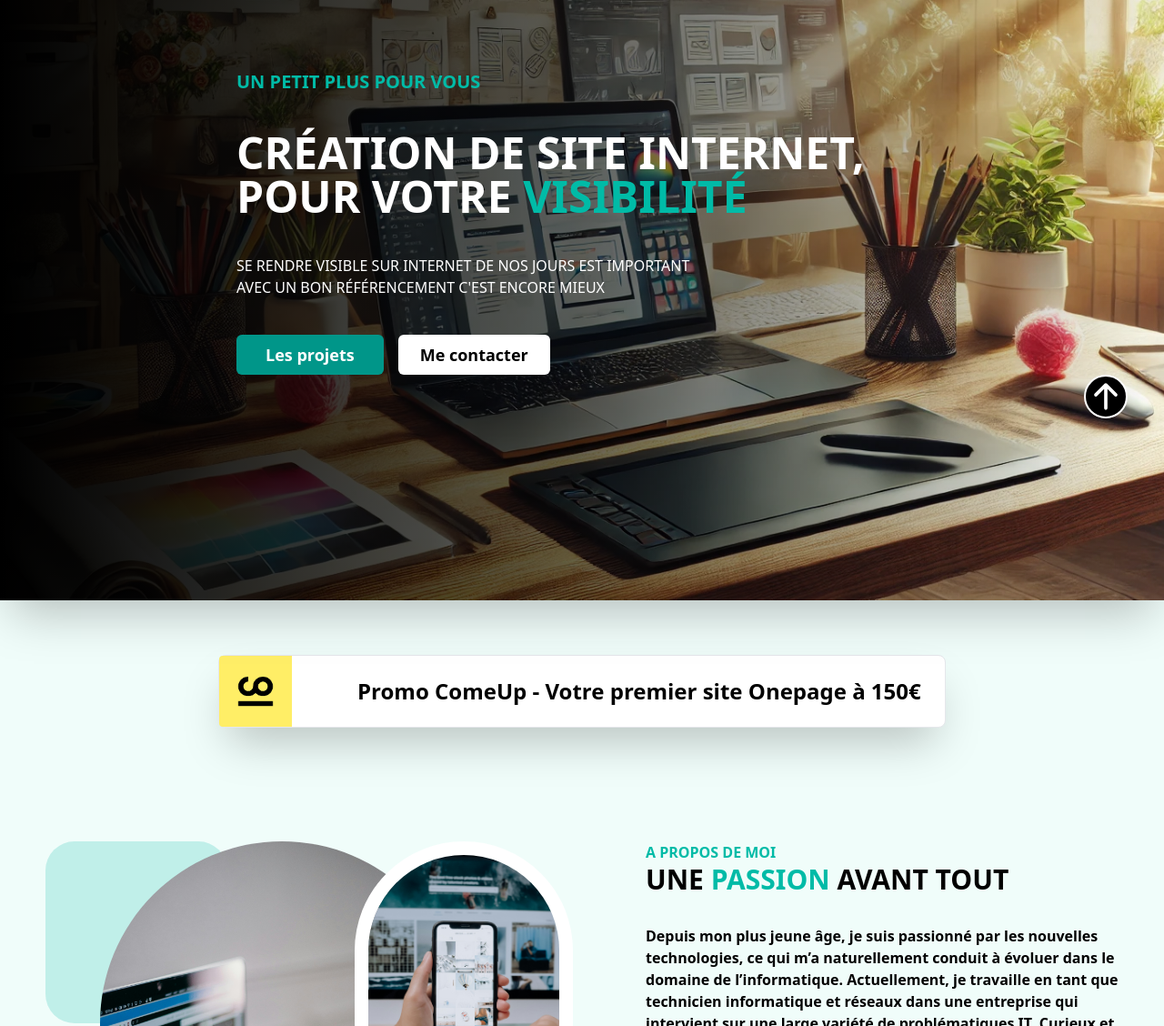
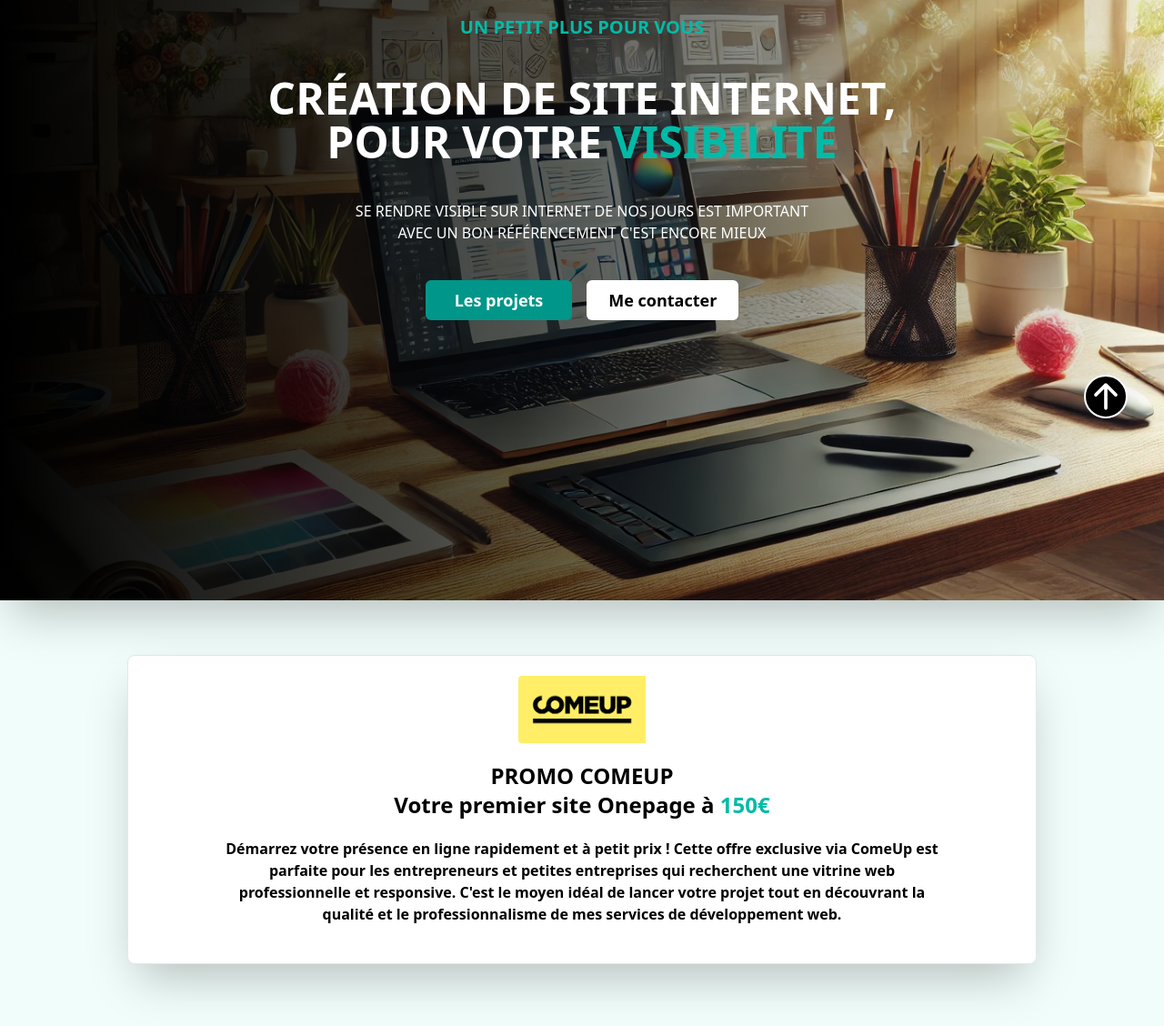
Before and after one commit to th3rival89/palweb, a website: page index.html in a window 1280 px wide. Shown: the part 300-1428 px from the top of the page at 91% size. Drawn offline with Linux system fonts and the light colour scheme.

Commit message:
Edit hero

```diff
--- a/index.html
+++ b/index.html
@@ -21,28 +21,28 @@
                                 <img src="./ressources/palweb.png" alt="" class="ml-5 w-22 rounded-l-lg">
                             </div>
                             <div class="flex">
-                                <div class="flex gap-10 items-center font-semibold pr-10">
+                                <div class="flex gap-8 items-center font-semibold">
                                     <a href="#section-accueil" class="uppercase hover:text-teal-500">Accueil</a>
                                     <a href="#section-services" class="uppercase hover:text-teal-500">Services</a>
                                     <a href="#section-realisation" class="uppercase hover:text-teal-500">Réalisation</a>
                                     <a href="#section-contact" class="uppercase hover:text-teal-500">Contact</a>
                                 </div>
+                            </div>
 
-                                <div class="py-6 ">
-                                    <a href="#section-contact" class="bg-teal-600 px-8 text-white font-semibold py-2 rounded-md text-lg inline-flex items-center group">Une offre <span class="arrow ml-2 transition-transform duration-300 transform">⭢</span></a>
-                                </div>
+                            <div class="py-6 ">
+                                <a href="#section-contact" class="bg-teal-600 px-8 text-white font-semibold py-2 rounded-md text-lg inline-flex items-center group">Une offre <span class="arrow ml-2 transition-transform duration-300 transform">⭢</span></a>
                             </div>
+
                         </div>
                     </div>
                     <div class="flex flex-col justify-center items-center w-full h-full z-10">
-                        <div class="flex ml-25"> </div>
-                        <div>
-                            <h2 class="uppercase text-left text-teal-500 text-xl font-semibold">Un petit plus pour vous</h2>
-                            <h1 class="uppercase text-left text-white text-5xl font-bold w-190 mt-10">Création de site internet, pour votre <span class="text-teal-500">visibilité</span></h1>
-                            <p class="uppercase text-white mt-10">Se rendre visible sur internet de nos jours est important</p>
-                            <p class="uppercase text-white">Avec un bon référencement c'est encore mieux</p>
-                            <div class="flex mt-10 gap-4">
-                                <a href="#section-realisation" class="bg-teal-600 px-8 py-2 rounded-md text-lg text-white font-semibold">Les projets</a>
+                        <div class="-mt-30">
+                            <h2 class="uppercase text-center text-teal-500 text-xl font-semibold">Un petit plus pour vous</h2>
+                            <h1 class="uppercase text-center text-white text-5xl font-bold w-190 mt-10">Création de site internet, pour votre <span class="text-teal-500">visibilité</span></h1>
+                            <p class="uppercase text-center text-white mt-10">Se rendre visible sur internet de nos jours est important</p>
+                            <p class="uppercase text-center text-white">Avec un bon référencement c'est encore mieux</p>
+                            <div class="flex justify-center mt-10 gap-4">
+                                <a href="#section-realisation" class=" bg-teal-600 px-8 py-2 rounded-md text-lg text-white font-semibold">Les projets</a>
                                 <a href="#section-contact" class="bg-white px-6 py-2 rounded-md text-lg font-semibold">Me contacter</a>
                             </div>
                         </div>
@@ -71,10 +71,12 @@
 
         <section class="mt-15 flex justify-center">
             <a href="https://comeup.com/fr/service/481043/creer-votre-site-vitrine-responsive-one-page-pages-en-html-css-tailwind" target="_blank">
-                <div class="flex border-1 border-gray-200 bg-white w-200 h-20 rounded-lg shadow-2xl transition-transform duration-300 ease-in-out transform hover:scale-105">
-                    <img src="./ressources/comeup.jpg" alt="" class="w-20 rounded-l">
-                    <div class="flex ml-18 items-center">
-                        <h4 class="text-2xl font-semibold"><span class="font-bold">Promo ComeUp</span> - Votre premier site Onepage à 150€</h4>
+                <div class="flex flex-col justify-center items-center border-1 border-gray-200 bg-white w-250 h-85 rounded-lg shadow-2xl transition-transform duration-300 ease-in-out transform hover:scale-105">
+                    <img src="./ressources/comeup.png" alt="" class="w-35 rounded-l">
+                    <div class="flex flex-col items-center mt-5">
+                        <h4 class="text-2xl font-bold uppercase">Promo ComeUp</h4>
+                        <h3 class="text-2xl font-semibold">Votre premier site Onepage à <span class="text-teal-500 font-bold">150€</span></h3>
+                        <p class="w-200 m-5 text-center font-semibold">Démarrez <span class="font-bold">votre présence en ligne rapidement et à petit prix</span> ! Cette offre exclusive via ComeUp est parfaite pour les entrepreneurs et petites entreprises qui recherchent une vitrine web professionnelle et responsive. C'est le moyen idéal de lancer votre projet tout en découvrant la qualité et le professionnalisme de mes services de développement web.</p>
                     </div>
                 </div>
             </a>
@@ -312,7 +314,7 @@
 
                                 <div class="flex items-center justify-end mt-10 space-x-4 max-[850px]:mt-0">
                                     <button type="submit"
-                                        class="border-1 border-teal-700 tracking-tighter text-lg bg-teal-700 text-white hover:bg-white hover:text-black font-semibold py-2 px-8 rounded focus:outline-none focus:shadow-outline cursor-pointer max-[500px]:text-base">
+                                        class="border-1 border-teal-600 tracking-tighter text-lg bg-teal-700 text-white hover:bg-white hover:text-black font-semibold py-2 px-8 rounded focus:outline-none focus:shadow-outline cursor-pointer max-[500px]:text-base">
                                         Envoyer
                                     </button>
                                 </div>
```
Also changed, not shown: ressources/comeup.png (added), ressources/old/comeup.jpg (renamed from ressources/comeup.jpg), styles/output.css.
